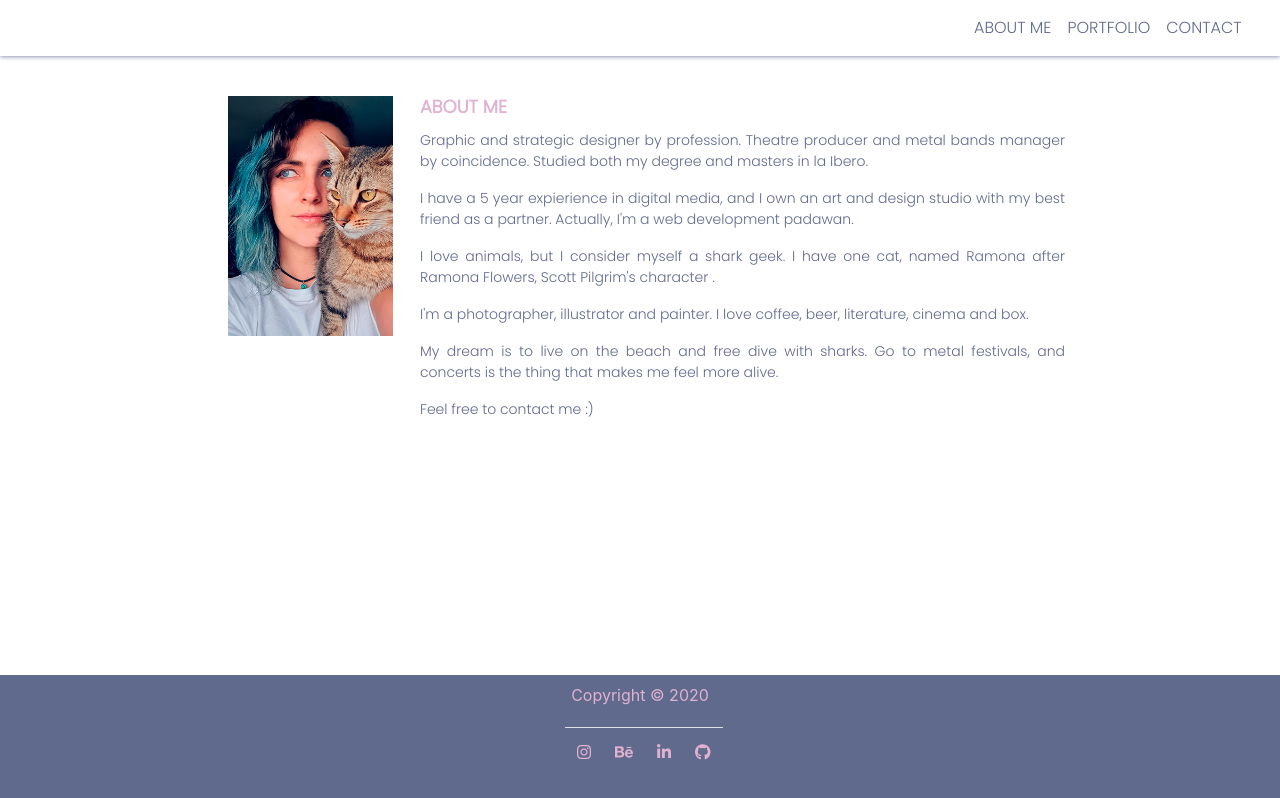
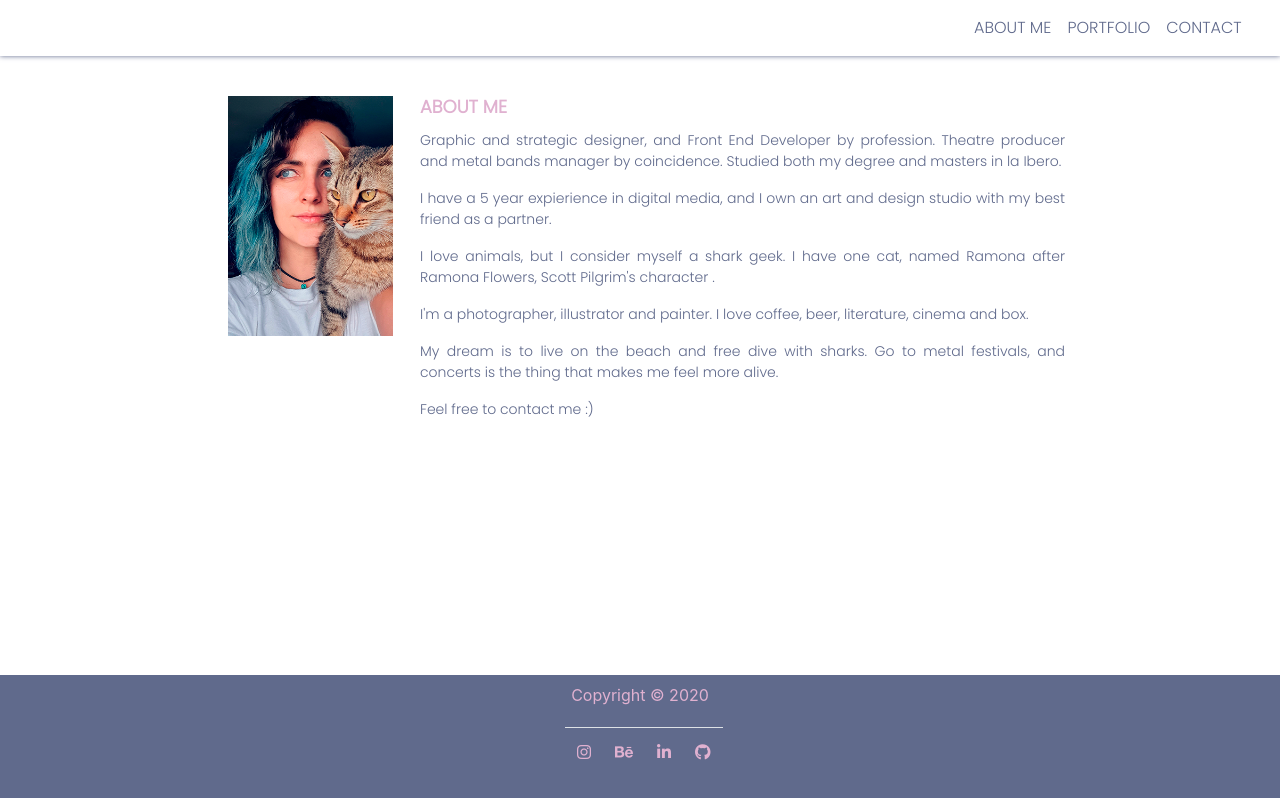
Before and after one commit to Videl90/-, a React (Create React App) app: page /aboutme in a window 1280 px wide. Built offline with nearby package versions, Linux system fonts and the light colour scheme.

Commit message:
modified about me section

```diff
--- a/src/components/AboutMe.js
+++ b/src/components/AboutMe.js
@@ -12,13 +12,12 @@ function AboutMe () {
               <div className="col-md-8">
                 <div className="card-body">
                   <h5 className="card-title">ABOUT ME</h5>
-                  <p className="card-text">Graphic and strategic designer by profession. Theatre producer and metal bands manager by coincidence. Studied both my degree and masters in la Ibero.</p>
-                  <p className="card-text">I have a 5 year expierience in digital media, and I own an art and design studio with my best friend as a partner. Actually, I'm a web development padawan.</p>
+                  <p className="card-text">Graphic and strategic designer, and Front End Developer by profession. Theatre producer and metal bands manager by coincidence. Studied both my degree and masters in la Ibero.</p>
+                  <p className="card-text">I have a 5 year expierience in digital media, and I own an art and design studio with my best friend as a partner.</p>
                   <p className="card-text">I love animals, but I consider myself a shark geek. I have one cat, named Ramona after Ramona Flowers, Scott Pilgrim's character .</p>
                   <p className="card-text">I'm a photographer, illustrator and painter. I love coffee, beer, literature, cinema and box.</p>
                   <p className="card-text">My dream is to live on the beach and free dive with sharks. Go to metal festivals, and concerts is the thing that makes me feel more alive.</p>
                   <p className="card-text">Feel free to contact me :)</p>
-
                 </div>
               </div>
             </div>
```
